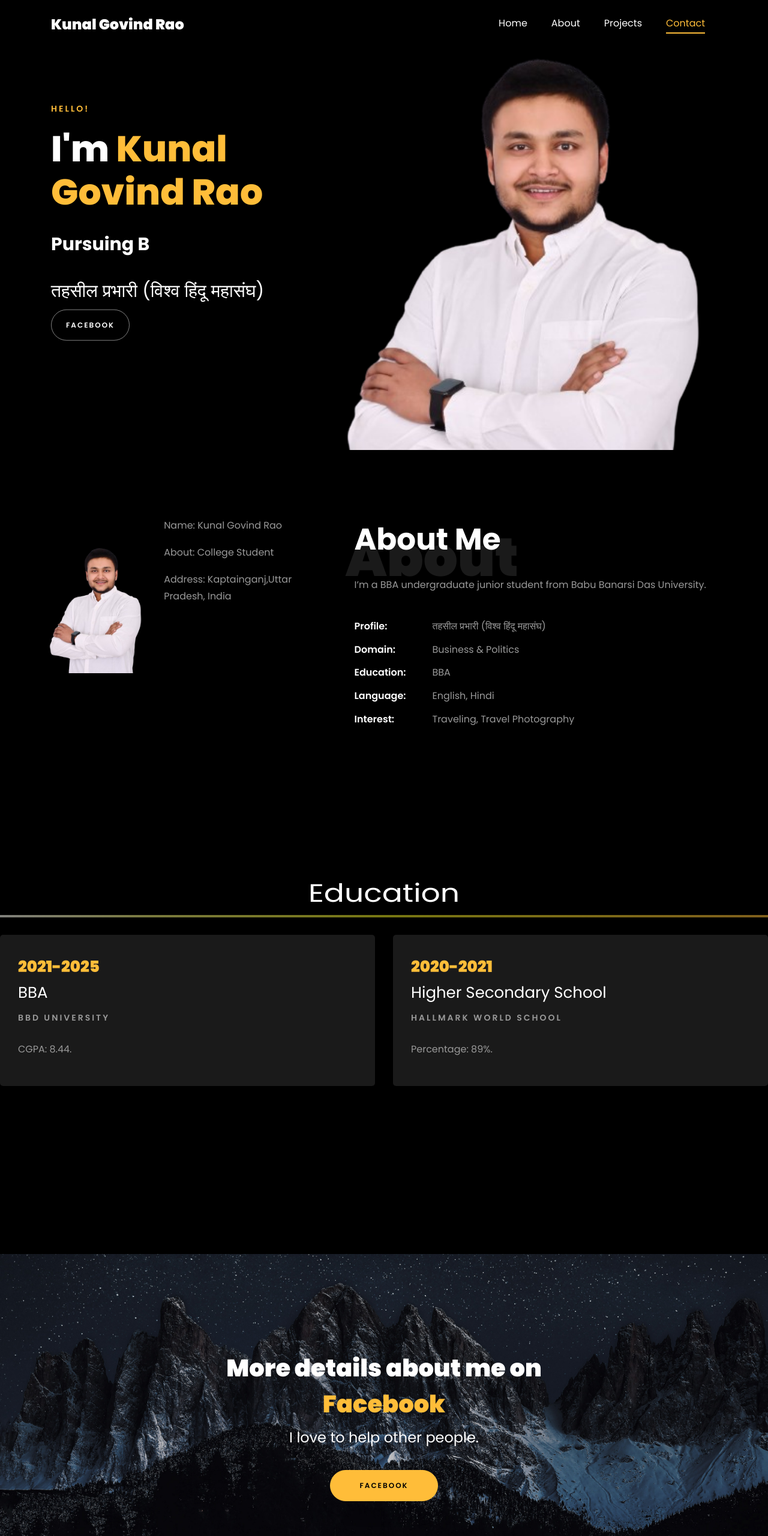
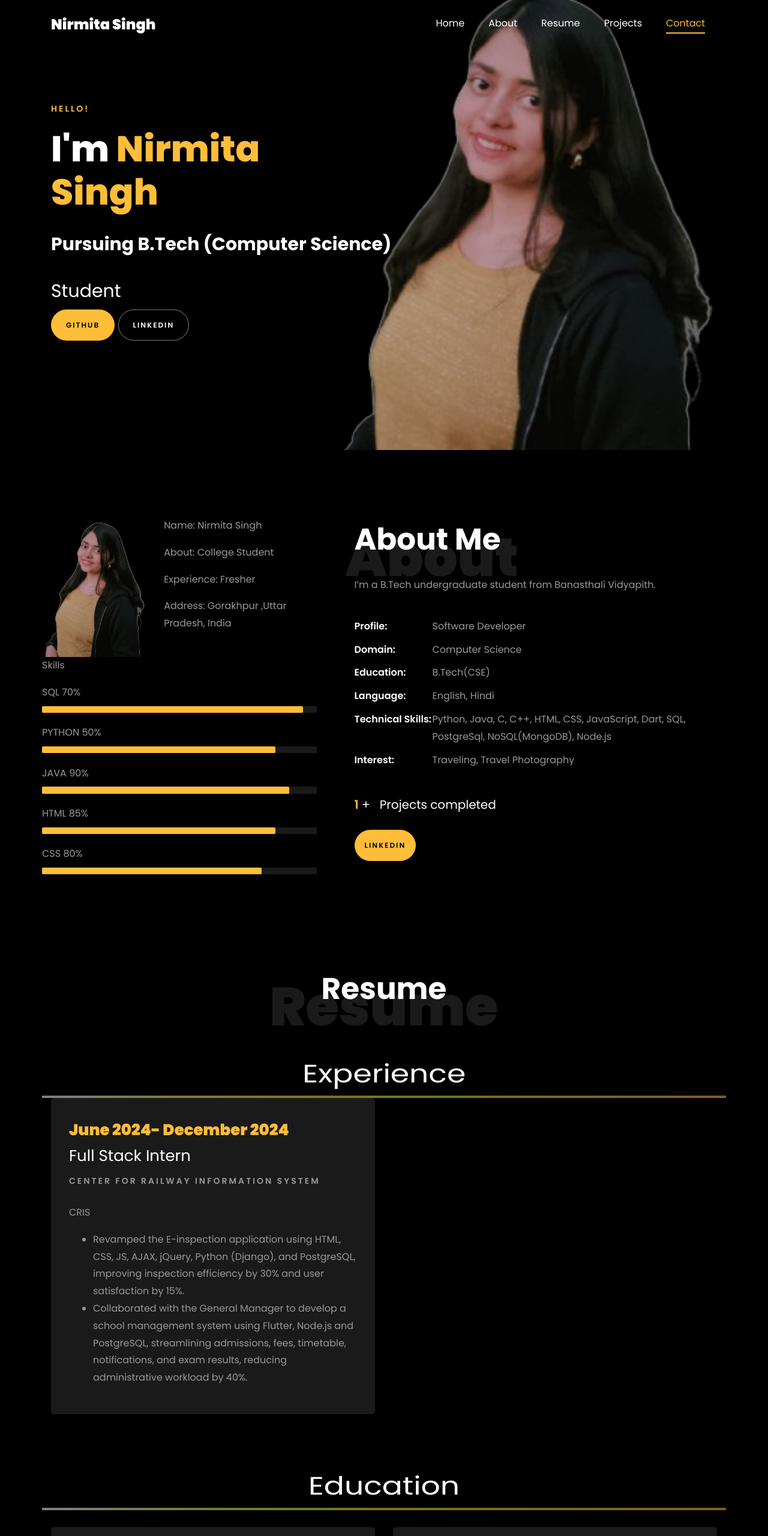
Before and after one commit to nirmita27/My-Portfolio, a plain HTML site: page index.html in a window 1280 px wide. Shown: the top 2560 px of the page at 60% size. Drawn offline with Linux system fonts and the light colour scheme; files whose address does not match are found by name.

Commit message:
Initial commit

```diff
--- a/index.html
+++ b/index.html
@@ -119,7 +119,7 @@
 
     <nav class="navbar navbar-expand-lg navbar-dark ftco_navbar ftco-navbar-light site-navbar-target" id="ftco-navbar">
 	    <div class="container">
-	      <a class="navbar-brand" href="index.html">Kunal Govind Rao</a>
+	      <a class="navbar-brand" href="index.html">Nirmita Singh</a>
 	      <button class="navbar-toggler js-fh5co-nav-toggle fh5co-nav-toggle" type="button" data-toggle="collapse" data-target="#ftco-nav" aria-controls="ftco-nav" aria-expanded="false" aria-label="Toggle navigation">
 	        <span class="oi oi-menu"></span> Menu
 	      </button>
@@ -128,7 +128,7 @@
 	        <ul class="navbar-nav nav ml-auto">
 	          <li class="nav-item"><a href="#home-section" class="nav-link"><span>Home</span></a></li>
 	          <li class="nav-item"><a href="#about-section" class="nav-link"><span>About</span></a></li>
-	          <!-- <li class="nav-item"><a href="#resume-section" class="nav-link"><span>Resume</span></a></li> -->
+	          <li class="nav-item"><a href="#resume-section" class="nav-link"><span>Resume</span></a></li>
 	          <li class="nav-item"><a href="#project-section" class="nav-link"><span>Projects</span></a></li>
 	          <li class="nav-item"><a href="#contact-section" class="nav-link"><span>Contact</span></a></li>
 	        </ul>
@@ -141,13 +141,13 @@
 	      	<div class="overlay"></div>
 	         <div class="container">
 	          <div class="row d-md-flex no-gutters slider-text align-items-end justify-content-end" data-scrollax-parent="true">
-	          	<div class="one-third js-fullheight order-md-last img" style="background-image:url(my_pic2.png);">
+	          	<div class="one-third js-fullheight order-md-last img" style="background-image:url(images/my_pic3.png);">
 	          	 <div class="overlay"></div>
 	          	</div>
 		          <div class="one-forth d-flex  align-items-center ftco-animate" data-scrollax=" properties: { translateY: '70%' }">
 		          	<div class="text">
 		          		<span class="subheading">Hello!</span>
-			            <h1 class="mb-4 mt-3">I'm <span>Kunal Govind Rao</span></h1>
+			            <h1 class="mb-4 mt-3">I'm <span>Nirmita Singh</span></h1>
 
 						<!-- Element to contain animated typing -->
 						<span id="typing-animation"></span>
@@ -159,8 +159,7 @@
 
 						// Create an array of typing text
 						const typingTexts = [
-						'Pursuing BBA',
-						'Politician',
+						'Pursuing B.Tech (Computer Science)',
 						// '   ',
 						];
 
@@ -187,11 +186,11 @@
 
 						<br>
 						<br>
-			            <h2>तहसील प्रभारी (विश्व हिंदू महासंघ)</h2>
+			            <h2>Student</h2>
 						<!-- <h2 class="d-flex" style="margin-bottom: 0">With over 5 years of experience</h2> -->
 						<!-- <br> -->
-			            <!-- <p><a href="https://www.youtube.com/@RishabhMishraOfficial" class="btn btn-primary py-3 px-4">YouTube</a>  -->
-							<a href="https://www.facebook.com/profile.php?id=100009281503761&mibextid=9R9pXO" class="btn btn-white btn-outline-white py-3 px-4">Facebook</a></p>
+			            <p><a href="https://github.com/nirmita27" class="btn btn-primary py-3 px-4">Github</a>
+							<a href="https://www.linkedin.com/in/nirmita-singh-a00734228/" class="btn btn-white btn-outline-white py-3 px-4">LinkedIn</a></p>
 		            </div>
 		          </div>
 	        	</div>
@@ -213,21 +212,21 @@
 								<div class="row">
 									<div class="col-sm-6 col-md-5">
 									  <div class="about-img">
-										<img src="my_pic2.png" class="img-fluid rounded b-shadow-a" alt="">
+										<img src="images/my_pic3.png" class="img-fluid rounded b-shadow-a" alt="">
 									  </div>
 									</div>
 									<!-- Details next to profile image -->
 									<div class="col-sm-6 col-md-7">
 									  <div class="about-info">
-										<p><span class="title-s">Name: </span> <span>Kunal Govind Rao</span></p>
+										<p><span class="title-s">Name: </span> <span>Nirmita Singh</span></p>
 										<p><span class="title-s">About: </span> <span>College Student</span></p>
-										<!-- <p><span class="title-s">Experience: </span> <span>5 Years 3 Months</span></p> -->
-										<p><span class="title-s">Address: </span> <span>Kaptainganj,Uttar Pradesh, India</span></p>
+										<p><span class="title-s">Experience: </span> <span>Fresher</span></p>
+										<p><span class="title-s">Address: </span> <span>Gorakhpur ,Uttar Pradesh, India</span></p>
 									  </div>
 									</div>
 								  </div>
 
-								<!-- <div class="skill-mf">
+								<div class="skill-mf">
 									<p class="title-s">Skills</p>
 									<span>SQL</span> <span class="pull-right">70%</span>
 									<div class="progress">
@@ -258,7 +257,7 @@
 										<div class="progress-bar" role="progressbar" style="width: 80%" aria-valuenow="80" aria-valuemin="0"
 											aria-valuemax="100"></div>
 									</div>
-								</div> -->
+								</div>
 							</div>
 						</div>
 					</div>
@@ -270,14 +269,14 @@
 								<h1 class="big">About</h1>
 								<h2 class="mb-4">About Me</h2>
 
-								<p>I’m a BBA undergraduate junior student from Babu Banarsi Das University.</p>
+								<p>I’m a B.Tech undergraduate student from Banasthali Vidyapith.</p>
 								<ul class="about-info mt-4 px-md-0 px-2">
-									<li class="d-flex"><span>Profile:</span> <span>तहसील प्रभारी (विश्व हिंदू महासंघ)</span></li>
-									<li class="d-flex"><span>Domain:</span> <span>Business &amp; Politics</span></li>
-									<li class="d-flex"><span>Education:</span> <span>BBA</span></li>
+									<li class="d-flex"><span>Profile:</span> <span>Software Developer</span></li>
+									<li class="d-flex"><span>Domain:</span> <span>Computer Science</span></li>
+									<li class="d-flex"><span>Education:</span> <span>B.Tech(CSE)</span></li>
 									<li class="d-flex"><span>Language:</span> <span>English, Hindi</span></li>
 									<!-- <li class="d-flex"><span>BI Tools:</span> <span>Microsoft Power BI, Looker &amp; Tableau</span></li> -->
-									<!-- <li class="d-flex"><span>Other Skills:</span> <span></span></li> -->
+									<li class="d-flex"><span>Technical Skills:</span> <span> Python, Java, C, C++, HTML, CSS, JavaScript, Dart, SQL, PostgreSql, NoSQL(MongoDB), Node.js</span></li>
 									<li class="d-flex"><span>Interest:</span> <span>Traveling, Travel Photography</span></li>
 
 								</ul>
@@ -285,7 +284,7 @@
 						</div>
 
 
-						<!-- <div class="counter-wrap ftco-animate d-flex mt-md-3">
+						<div class="counter-wrap ftco-animate d-flex mt-md-3">
 							<div class="text">
 								<p class="mb-4">
 									<span class="number" data-number="2">0</span> <span>+</span>
@@ -293,7 +292,7 @@
 								</p>
 								<p><a href="https://www.linkedin.com/in/nirmita-singh-a00734228/" class="btn btn-primary py-3 px-3">LinkedIn</a></p>
 							</div>
-						</div> -->
+						</div>
 					</div>
 				</div>
 			</div>
@@ -304,38 +303,40 @@
 
 
     <section class="ftco-section ftco-no-pb" id="resume-section">
-    	<!-- <div class="container">
+    	<div class="container">
     		<div class="row justify-content-center pb-5">
           <div class="col-md-10 heading-section text-center ftco-animate">
           	<h1 class="big big-2">Resume</h1>
             <h2 class="mb-4">Resume</h2>
-            <p>Seasoned Senior Data Analyst with 5+ years of experience driving business strategies through data-driven insights. Proven expertise in data science, statistical analysis, machine learning algorithms and project management.</p>
+            <!-- <p>Seasoned Senior Data Analyst with 5+ years of experience driving business strategies through data-driven insights. Proven expertise in data science, statistical analysis, machine learning algorithms and project management.</p> -->
           </div>
-        </div> -->
+        </div>
 
-		<!-- <div class="row">
+		<div class="row">
 			<h1 class="big-4">Experience</h1>
 			<div class="underline"></div>
-		</div> -->
+		</div>
 
-		<!-- <div class="row">
+		<div class="row">
 				<div class="col-md-6">
 					<div class="resume-wrap ftco-animate">
-						<span class="date">2021-Present</span>
-						<h2>Senior Data Analyst</h2>
-						<span class="position">Merkle</span>
-						<p class="mt-4">Merkle, a leading CXM and media company with over 10K+ professionals globally. It's a part of Dentsu International.
+						<span class="date">June 2024- December 2024</span>
+						<h2>Full Stack Intern</h2>
+						<span class="position">Center for Railway Information System</span>
+						<p class="mt-4">CRIS
 							<ul>
-								<li>Analysed ad campaigns, clickstream, and customer surveys data, identified an increasing demand and launched a strategic product line.</li>
-								<li>Developed time series forecasting models to predict sales and optimize marketing budgets, got model performance of 92%.</li>
-								<li>Designed and executed A/B tests, performed rigorous statistical analysis. Led to 20% MoM increase in the conversion rate.</li>
+								<li>Revamped the E-inspection application using HTML, CSS, JS, AJAX, jQuery, Python (Django), and
+									PostgreSQL, improving inspection efficiency by 30% and user satisfaction by 15%.</li>
+								<li>Collaborated with the General Manager to develop a school management system using Flutter, Node.js and
+									PostgreSQL, streamlining admissions, fees, timetable, notifications, and exam results, reducing administrative
+									workload by 40%.</li>
 							</ul>
 						</p>
 					</div>
 
 				</div>
 
-				<div class="col-md-6">
+				<!-- <div class="col-md-6">
 					<div class="resume-wrap ftco-animate">
 						<span class="date">2018-2021</span>
 						<h2>Senior Data Analyst</h2>
@@ -349,8 +350,8 @@
 						</p>
 					</div>
 
+				</div> -->
 			</div>
-			</div> -->
 
 		<br>
 		<br>
@@ -365,9 +366,9 @@
     			<div class="col-md-6">
     				<div class="resume-wrap ftco-animate">
     					<span class="date">2021-2025</span>
-    					<h2>BBA</h2>
-    					<span class="position">BBD University</span>
-    					<p class="mt-4">CGPA: 8.44.</p>
+    					<h2>B.Tech (Computer Science)</h2>
+    					<span class="position">Banasthali Vidyapith</span>
+    					<p class="mt-4">CGPA: 8.53</p>
     				</div>
     			</div>
 
@@ -375,7 +376,7 @@
     				<div class="resume-wrap ftco-animate">
     					<span class="date">2020-2021</span>
     					<h2>Higher Secondary School</h2>
-    					<span class="position">Hallmark World School</span>
+    					<span class="position">Metropolitan School</span>
     					<p class="mt-4">Percentage: 89%.</p>
     				</div>
 				</div>
@@ -394,47 +395,50 @@
     <section class="ftco-section" id="project-section">
       <div class="container">
         <div class="row justify-content-center mb-5 pb-5">
-          <!-- <div class="col-md-7 heading-section text-center ftco-animate">
+          <div class="col-md-7 heading-section text-center ftco-animate">
             <h1 class="big big-2">Projects</h1>
             <h2 class="mb-4">Projects</h2>
-            <p>Below are the projects on HTML, CSS and JavaScript.</p>
-          </div> -->
           </div>
-        <!-- <div class="row d-flex">
+        </div>
+        <div class="row d-flex">
           <div class="col-md-4 d-flex ftco-animate">
           	<div class="blog-entry justify-content-end">
-              <a href="https://github.com/rishabhnmishra/SQL_Music_Store_Analysis/blob/main/Music_Store_Query.sql" class="block-20 zoom-effect" style="background-image: url('images/proj_1.jpg');">
+              <a href="https://github.com/nirmita27/Project-Chatbot" class="block-20 zoom-effect" style="background-image: url('images/virtual.png');">
               </a>
               <div class="text mt-3 float-right d-block">
 
-                <h3 class="heading"><a href="https://github.com/rishabhnmishra/SQL_Music_Store_Analysis/blob/main/Music_Store_Query.sql">Digital Music Store Data Analysis using SQL</a></h3>
-                <p>Analyzed music store data using advanced SQL queires to identify gaps and increase the business growth.</p>
+                <h3 class="heading"><a href="https://github.com/nirmita27/Project-Chatbot">Mental Health Chatbot Website</a></h3>
+                <p>Engineered a custom data-driven chatbot that provides tailored mental health resources; resulted in a 40%
+					increase in user engagement and reduced response times for inquiries to less than 2 minutes.</p>
               </div>
             </div>
           </div>
           <div class="col-md-4 d-flex ftco-animate">
           	<div class="blog-entry justify-content-end">
-              <a href="https://github.com/rishabhnmishra/Python_Diwali_Sales_Analysis/blob/main/Diwali_Sales_Analysis.ipynb" class="block-20 zoom-effect" style="background-image: url('images/proj_2.jpg');">
+              <a href="https://github.com/nirmita27/SchoolManagement" class="block-20 zoom-effect" style="background-image: url('images/schoolmgm.jpg');">
               </a>
               <div class="text mt-3 float-right d-block">
 
-                <h3 class="heading"><a href="https://github.com/rishabhnmishra/Python_Diwali_Sales_Analysis/blob/main/Diwali_Sales_Analysis.ipynb">Data Analysis using Python Project for Beginners</a></h3>
-                <p>Performed exploratory data analysis on diwali sales data using Python to improve the customer experience.</p>
+                <h3 class="heading"><a href="https://github.com/nirmita27/SchoolManagement">School management system</a></h3>
+                <p>Designed and deployed a school management platform integrating admissions, fee collection, scheduling, and
+					communication tools, enhancing operational productivity.</p>
+				<p>Achieved a 25% improvement in communication efficiency and successfully implemented the solution at a school
+					in Uttar Pradesh, showcasing scalability and impact.</p>
               </div>
             </div>
           </div>
 		  <div class="col-md-4 d-flex ftco-animate">
-          	<div class="blog-entry">
-              <a href="https://github.com/rishabhnmishra/Madhav_Store_Analysis_PowerBI/blob/main/Madhav%20Store%20dashboard.jpg" class="block-20 zoom-effect" style="background-image: url('images/proj_3.jpg');">
+			<div class="blog-entry justify-content-end">
+			<a href="https://github.com/nirmita27/Practice-JS" class="block-20 zoom-effect" style="background-image: url('images/portfolio_website.png');">
 			</a>
 			<div class="text mt-3 float-right d-block">
 
-                <h3 class="heading"><a href="https://github.com/rishabhnmishra/Madhav_Store_Analysis_PowerBI/blob/main/Madhav%20Store%20dashboard.jpg">Power BI Sales dashboard Project for Beginners</a></h3>
-                <p>Designed a power bi dashboard for Madhav Store to track and analyze the online sales data acorss India.</p>
+			  <h3 class="heading"><a href="https://github.com/nirmita27/Practice-JS">My Portfolio</a></h3>
+			  <p>Made a personal portfolio website using HTML, CSS and JavaScript.</p>
 			</div>
 		  </div>
 		</div>
-        </div> -->
+        </div>
 	<!-- <br> -->
 		<!-- added justify-content-center to center align the last two projects -->
 		<!-- <div class="row d-flex justify-content-center">
@@ -446,17 +450,6 @@
 
 				  <h3 class="heading"><a href="https://github.com/nirmita27/Practice-JS">Calculator</a></h3>
 				  <p>Used HTML,CSS and JavaScript to create a Calculator.This is my first project.</p>
-				</div>
-			  </div>
-			</div>
-			<div class="col-md-4 d-flex ftco-animate">
-				<div class="blog-entry justify-content-end">
-				<a href="https://github.com/nirmita27/Practice-JS" class="block-20 zoom-effect" style="background-image: url('portfolio_website.png');">
-				</a>
-				<div class="text mt-3 float-right d-block">
-
-				  <h3 class="heading"><a href="https://github.com/nirmita27/Practice-JS">My Portfolio</a></h3>
-				  <p>Made a personal portfolio website using HTML, CSS and JavaScript.</p>
 				</div>
 			  </div>
 			</div>
@@ -506,10 +499,10 @@
 			<!-- <div class="container"> -->
 				<div class="row justify-content-center">
 					<div class="col-md-7 ftco-animate text-center">
-						<h2>More details about me on<span> Facebook   </span> </h2>
+						<h2>More details about me on<span>LinkedIn</span> </h2>
 						<div class="heading"> <h4> I love to help other people. </h4>
 						<br>
-						<p><a href="https://www.facebook.com/profile.php?id=100009281503761&mibextid=9R9pXO" class="btn btn-primary py-3 px-5">Facebook</a></p>
+						<p><a href="https://www.linkedin.com/in/nirmita-singh-a00734228/" class="btn btn-primary py-3 px-5">Linkedin</a></p>
 						</div>
 					</div>
 				</div>
@@ -536,7 +529,7 @@
           			<span class="icon-map-signs"></span>
           		</div>
           		<h3 class="mb-4">Address</h3>
-	            <p>Kaptainganj, Uttar Pradesh, India</p>
+	            <p>Gorakhpu, Uttar Pradesh, India</p>
 	          </div>
           </div>
           <div class="col-md-6 col-lg-3 d-flex ftco-animate">
@@ -545,7 +538,7 @@
           			<span class="icon-phone2"></span>
           		</div>
           		<h3 class="mb-4">Contact Number</h3>
-	            <p><a href="tel://7392070407">7392070407</a></p>
+	            <p><a href="tel://7392070407">7380417301</a></p>
 	          </div>
           </div>
           <div class="col-md-6 col-lg-3 d-flex ftco-animate">
@@ -554,7 +547,7 @@
           			<span class="icon-paper-plane"></span>
           		</div>
           		<h3 class="mb-4">Email Address</h3>
-	            <p><a href="mailto:info@yoursite.com">kunalgovindrao1308@gmail.com</a></p>
+	            <p><a href="mailto:info@yoursite.com">nirmitasingh03@gmail.com</a></p>
 	          </div>
           </div>
           <div class="col-md-6 col-lg-3 d-flex ftco-animate">
@@ -562,8 +555,8 @@
           		<div class="icon d-flex align-items-center justify-content-center">
           			<span class="icon-globe"></span>
           		</div>
-          		<h3 class="mb-4">Instagram Handle</h3>
-	            <p><a href="https://www.instagram.com/kunal4up?igsh=OXZzejBwcGZsYXBu">kunal4up</a></p>
+          		<h3 class="mb-4">Linkedin</h3>
+	            <p><a href="https://www.linkedin.com/in/nirmita-singh-a00734228/">nirmita-singh</a></p>
 	          </div>
           </div>
 
@@ -579,10 +572,10 @@
 					<ul class="ftco-footer-social list-unstyled d-flex justify-content-center align-items-center mb-0">
 					  <li class="ftco-animate normal-txt">Find me on  </li>
 					  <!-- <li class="ftco-animate"><a href="https://www.youtube.com/@RishabhMishraOfficial"><span class="icon-youtube"></span></a></li>
-					  <li class="ftco-animate"><a href="https://twitter.com/rishabhnmishra"><span class="icon-twitter"></span></a></li> -->
+					  <li class="ftco-animate"><a href="https://twitter.com/rishabhnmishra"><span class="icon-twitter"></span></a></li>
 					  <li class="ftco-animate"><a href="https://www.facebook.com/profile.php?id=100009281503761&mibextid=9R9pXO"><span class="icon-facebook"></span></a></li>
-				      <li class="ftco-animate"><a href="https://www.instagram.com/kunal4up?igsh=OXZzejBwcGZsYXBu"><span class="icon-instagram"></span></a></li>
-					  <!-- <li class="ftco-animate"><a href="https://www.linkedin.com/in/nirmita-singh-a00734228/"><span class="icon-linkedin"></span></a></li> -->
+				      <li class="ftco-animate"><a href="https://www.instagram.com/kunal4up?igsh=OXZzejBwcGZsYXBu"><span class="icon-instagram"></span></a></li> -->
+					  <li class="ftco-animate"><a href="https://www.linkedin.com/in/nirmita-singh-a00734228/"><span class="icon-linkedin"></span></a></li>
 					</ul>
 				<br>
 		   </div>
```
Also changed, not shown: images/Nirmita_Singh.png (added), images/about-me.png (deleted), images/about.png (deleted), images/bg_1.jpg (deleted), images/bg_1.png (deleted), images/loc.png (deleted), images/my_pic.png (added), images/my_pic2.png (added), images/my_pic3.png (added), images/my_pic4.png (added), images/portfolio_website.png (added), images/proj_1.jpg (deleted), images/proj_2.jpg (deleted), images/proj_4.jpg (deleted), 5 more files. Lines whose indentation alone changed are shown as unchanged.
